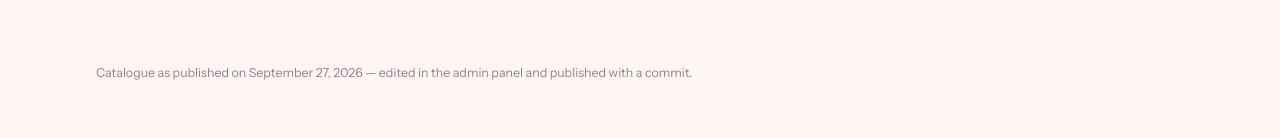
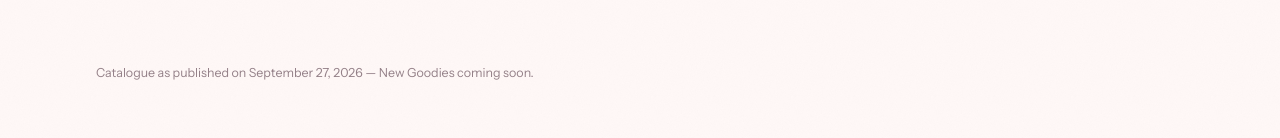
Before and after one commit to ab3lo/Crochet-store, an Astro site in the folder apps/web/: page / in a window 1280 px wide. Shown: the part 3040-3178 px from the top of the page. Built offline with nearby package versions, Linux system fonts and the light colour scheme; Astro itself is replaced by a stand-in of ours; no server answers.

Commit message:
Update index.astro

```diff
--- a/apps/web/src/pages/index.astro
+++ b/apps/web/src/pages/index.astro
@@ -143,7 +143,7 @@ const stocked = CATEGORY_META.filter((c) =>
             day: 'numeric',
             month: 'long',
             year: 'numeric',
-          })} — edited in the admin panel and published with a commit.`
+          })} — New Goodies coming soon.`
     }
   </p>
 </Storefront>
```
